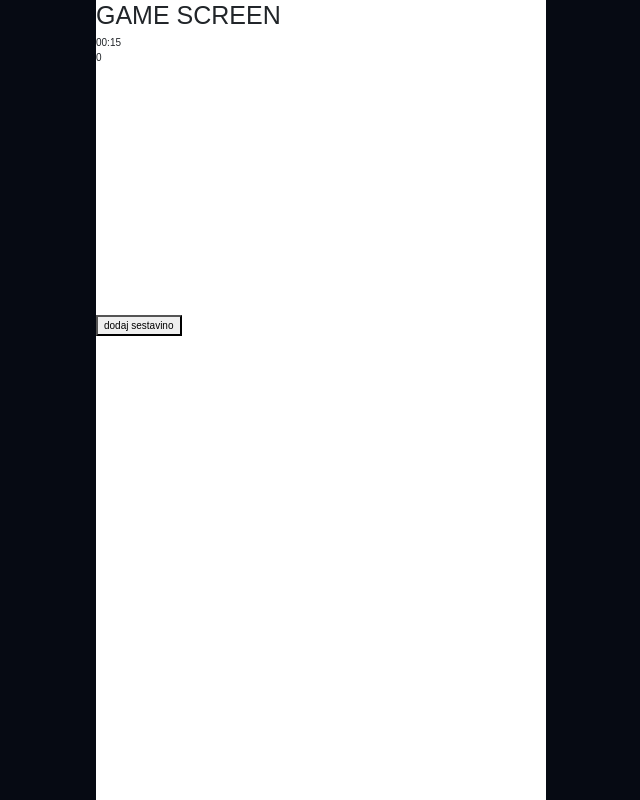
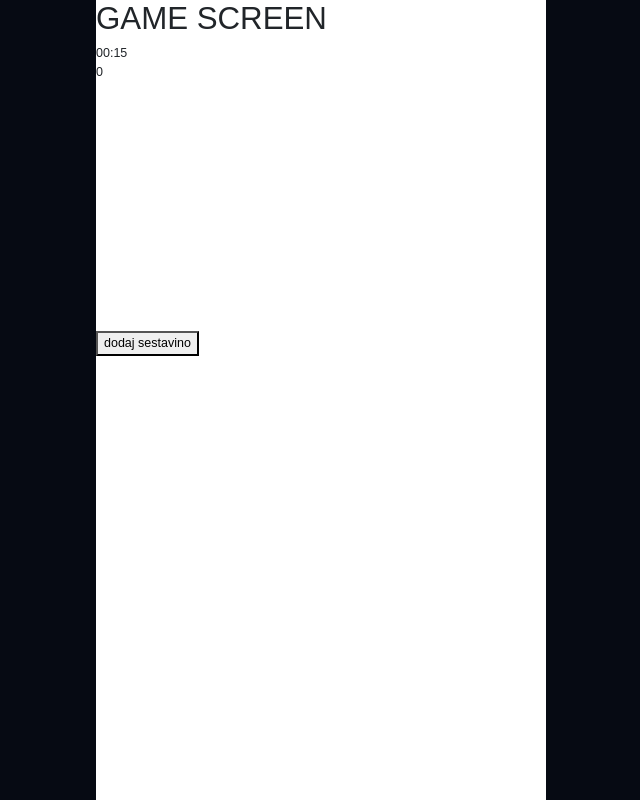
Before and after one commit to danesjenovdan/futr-za-jutr, a Vue app: page /game in a window 1280 px wide. Shown: the whole page, without its empty margins (319-959 px from the left). Built offline with nearby package versions, Linux system fonts and the light colour scheme; a web font is replaced by a local one.

Commit message:
add components to watch for orientation and size changes

```diff
--- a/package.json
+++ b/package.json
@@ -9,6 +9,7 @@
     "lint": "eslint . --ext js,vue"
   },
   "dependencies": {
+    "@vueuse/core": "^8.9.3",
     "pinia": "^2.0.14",
     "sass": "^1.53.0",
     "vue": "^3.2.25",
--- a/src/App.vue
+++ b/src/App.vue
@@ -1,5 +1,21 @@
 <template>
-  <div class="container">
+  <SizeWatcher />
+  <OrientationBanner />
+  <div class="page-container">
     <RouterView />
   </div>
 </template>
+
+<script setup>
+import SizeWatcher from "./components/SizeWatcher.vue";
+import OrientationBanner from "./components/OrientationBanner.vue";
+</script>
+
+<style scoped lang="scss">
+.page-container {
+  display: flex;
+  flex-direction: column;
+  height: 100%;
+  overflow: hidden;
+}
+</style>
--- /dev/null
+++ b/src/components/OrientationBanner.vue
@@ -0,0 +1,27 @@
+<template>
+  <div v-if="!portrait" class="orientation-banner">
+    Obrni napravo pokonci za najboljšo izkušnjo!
+  </div>
+</template>
+
+<script setup>
+import { computed } from "vue";
+import { useWindowSize } from "@vueuse/core";
+
+const { width, height } = useWindowSize();
+
+const portrait = computed(() => width.value < height.value);
+</script>
+
+<style scoped lang="scss">
+.orientation-banner {
+  background: orange;
+  font-size: 1.4rem;
+  font-weight: 700;
+  text-align: center;
+
+  @media (min-width: 992px) and (orientation: landscape) {
+    display: none;
+  }
+}
+</style>
--- /dev/null
+++ b/src/components/SizeWatcher.vue
@@ -0,0 +1,21 @@
+<template><span></span></template>
+
+<script setup>
+import { onMounted, ref, watchEffect } from "vue";
+import { useElementSize } from "@vueuse/core";
+
+const el = ref(null);
+const { width, height } = useElementSize(el);
+
+onMounted(() => {
+  el.value = document.querySelector("#app");
+});
+
+watchEffect(() => {
+  const size = Math.max(width.value, height.value);
+  const remSize = (10 / 640) * size;
+  console.log(remSize);
+  const root = document.documentElement;
+  root.style.setProperty("--rem-size", `${remSize}px`);
+});
+</script>
```
Also changed, not shown: 1 other file (tests, documents, lock files or other folders).
